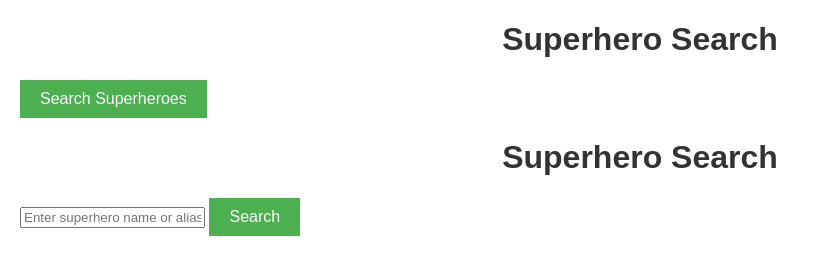
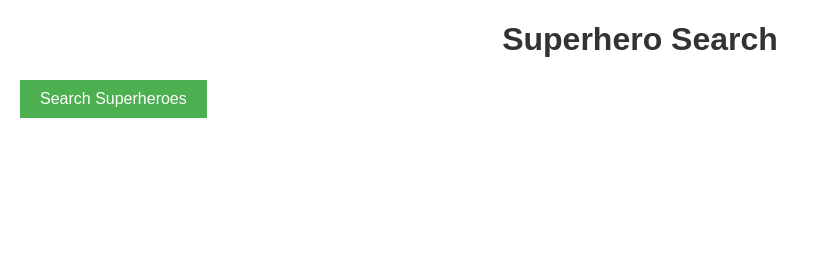
Before and after one commit to Quan-15/comp2245-assignment4, a plain HTML site: page index.html in a window 1280 px wide. Shown: the whole page, without its empty margins (0-819 px from the left). Drawn offline with Linux system fonts and the light colour scheme.

Commit message:
index.html

```diff
--- a/index.html
+++ b/index.html
@@ -13,8 +13,3 @@
     <script src="app.js"></script>
 </body>
 </html>
-
-<h1>Superhero Search</h1>
-<input type="text" id="searchField" placeholder="Enter superhero name or alias">
-<button id="searchButton">Search</button>
-<div id="result"></div>
```
